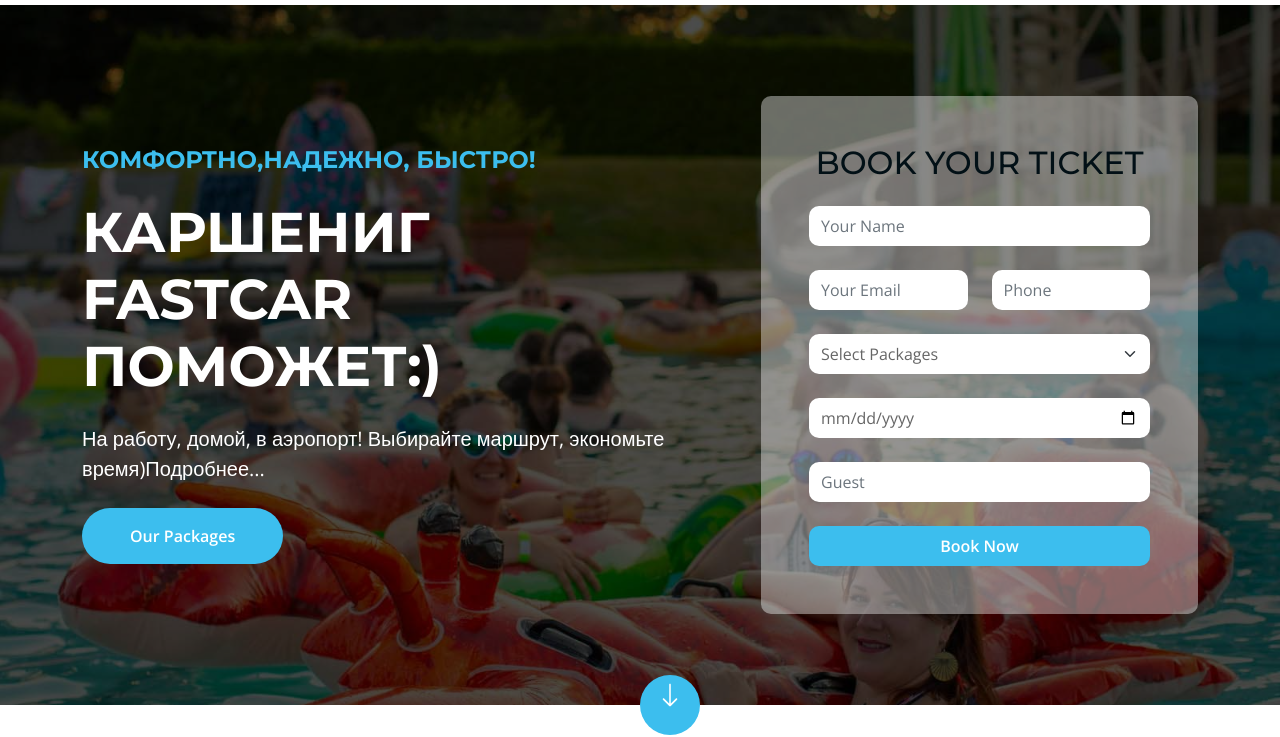
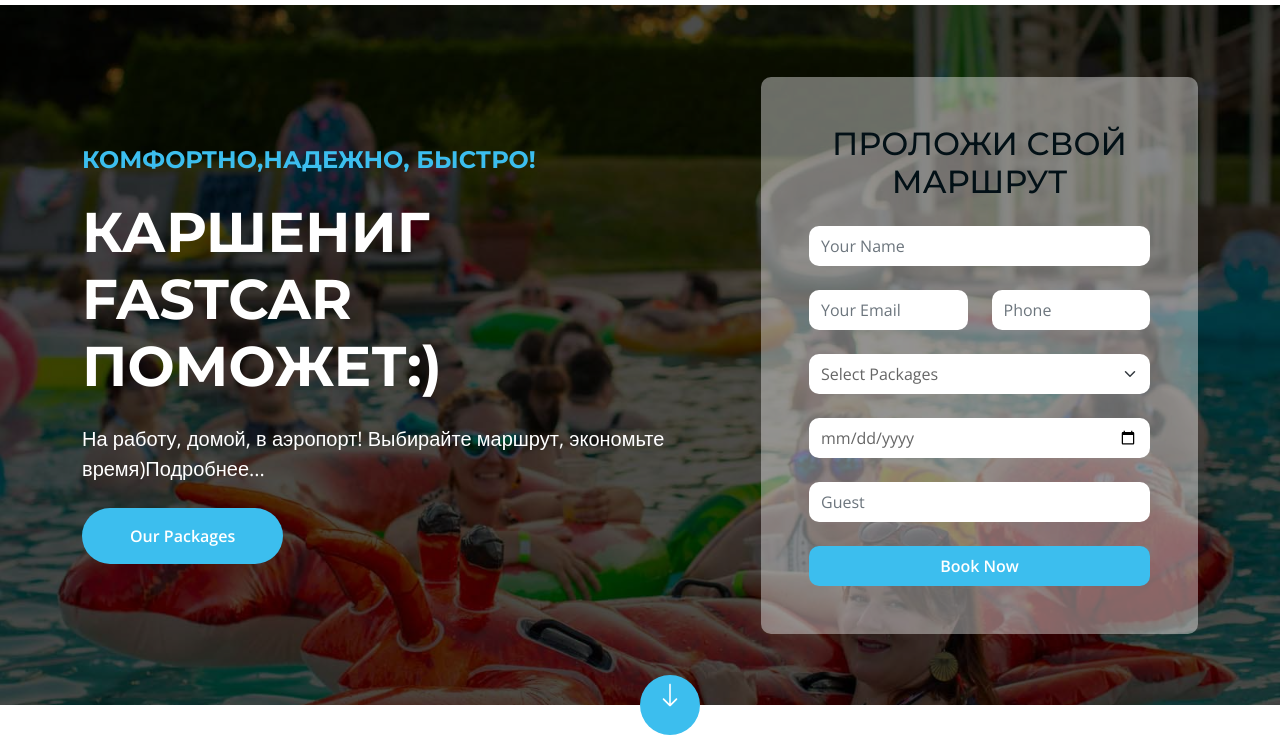
Before and after one commit to Lanzim68/Kadomin_CAR, a plain HTML site: page index.html in a window 1280 px wide. Shown: the part 78-815 px from the top of the page. Drawn offline with nearby package versions, Linux system fonts and the light colour scheme.

Commit message:
Update index.html

```diff
--- a/index.html
+++ b/index.html
@@ -158,7 +158,7 @@
                             </div>
                             <div class="col-xl-5 fadeInRight animated" data-animation="fadeInRight" data-delay="1s" style="animation-delay: 1s;">
                                 <div class="ticket-form p-5">
-                                    <h2 class="text-dark text-uppercase mb-4">book your ticket</h2>
+                                    <h2 class="text-dark text-uppercase mb-4">Проложи свой маршрут</h2>
                                     <form>
                                         <div class="row g-4">
                                             <div class="col-12">
```
